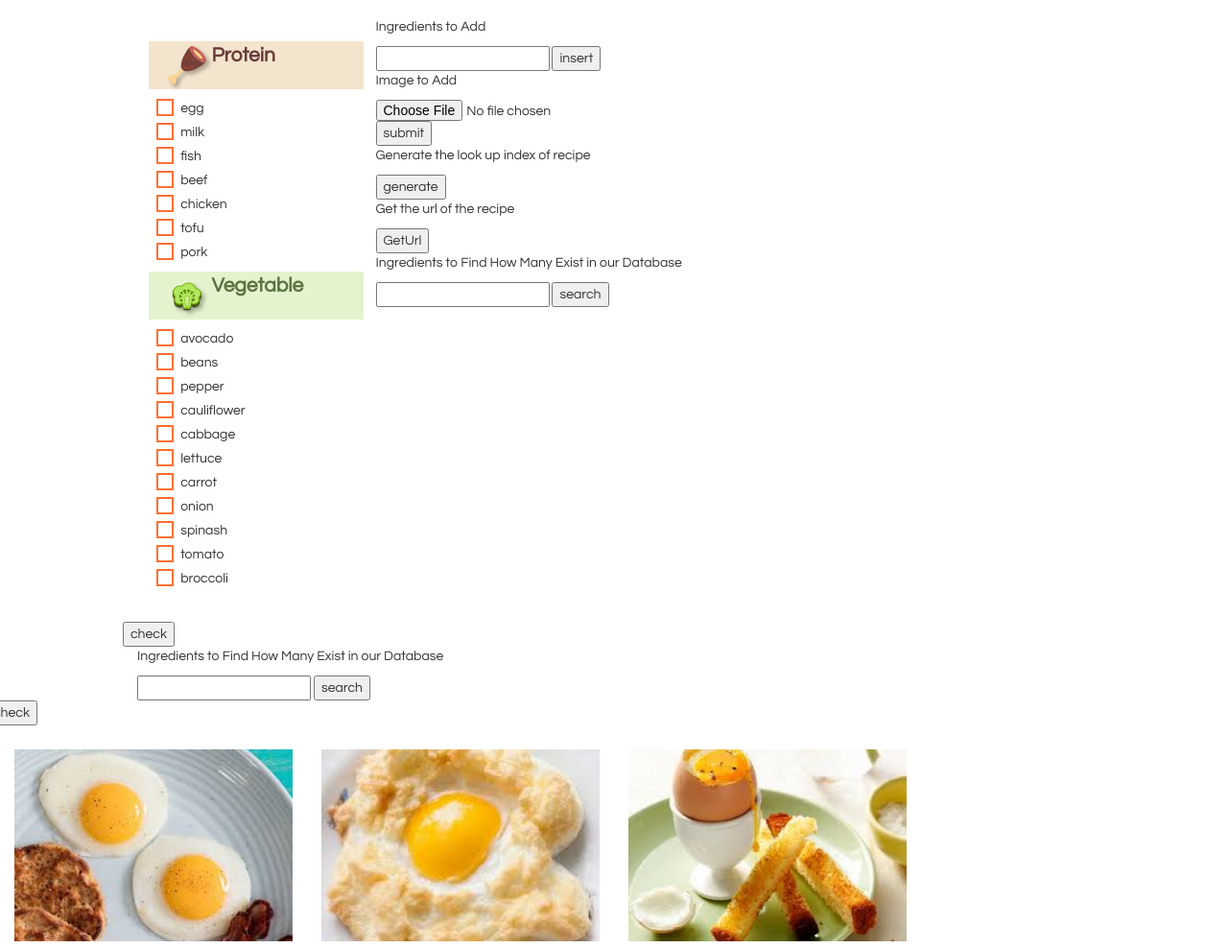
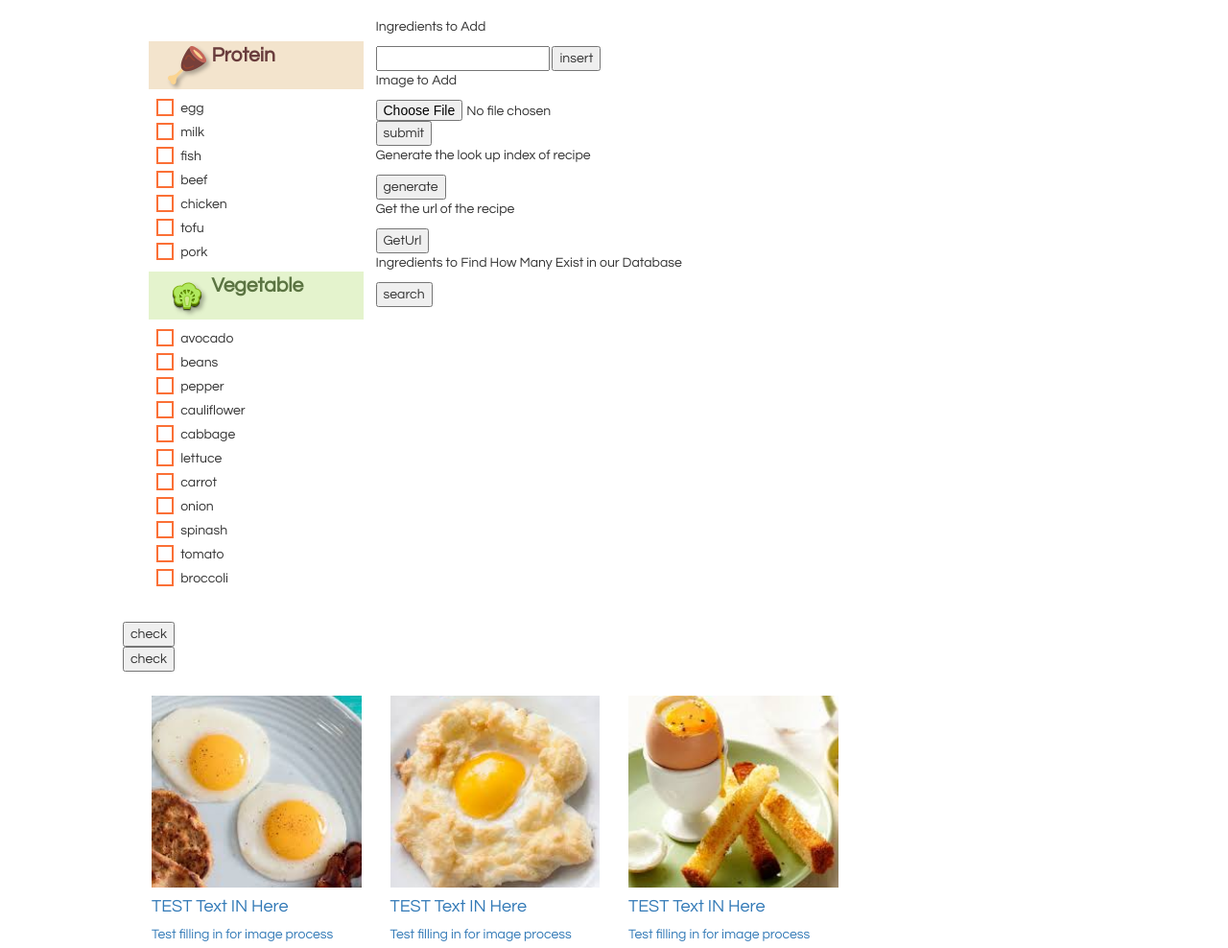
Before and after one commit to MoonJiao123/SDHack2019, a website: page public/index.html in a window 1280 px wide. Shown: the part 104-1092 px from the top of the page at 96% size. Drawn offline with nearby package versions, Linux system fonts and the light colour scheme.

Commit message:
remove unnecessary code

```diff
--- a/database.js
+++ b/database.js
@@ -57,9 +57,6 @@ con.connect(function (err) {
 // List of ingredients, pulled_idx, url
 const all_ingre =  ['egg','milk','avocado','fish','beef','chicken','tofu','pork','beans','pepper','cauliflower',
 'rice','cabbage','lettuce','carrot','onion','spinash','potato','tomato','broccoli'];
-//array to stro recipes
-var recipes_result = [];
-var count_result = [];
 
 
 
--- a/public/index.html
+++ b/public/index.html
@@ -325,7 +325,6 @@
 
             <form action="/count" method="GET">
                 <p>Ingredients to Find How Many Exist in our Database</p>
-                <input type="text" name="ingred" />
                 <input type="submit" value="search" />
             </form>
         </div>
@@ -335,12 +334,6 @@
             </div>
         </div>
 
-                    <form action="/count" method="GET">
-                        <p>Ingredients to Find How Many Exist in our Database</p>
-                        <input type="text" name="ingred" />
-                        <input type="submit" value="search" />
-                    </form>
-                </div>
                 <div class="row">
                     <div class="form-check">
                         <button class="form-check-label" onclick="select()">check</button>
```
